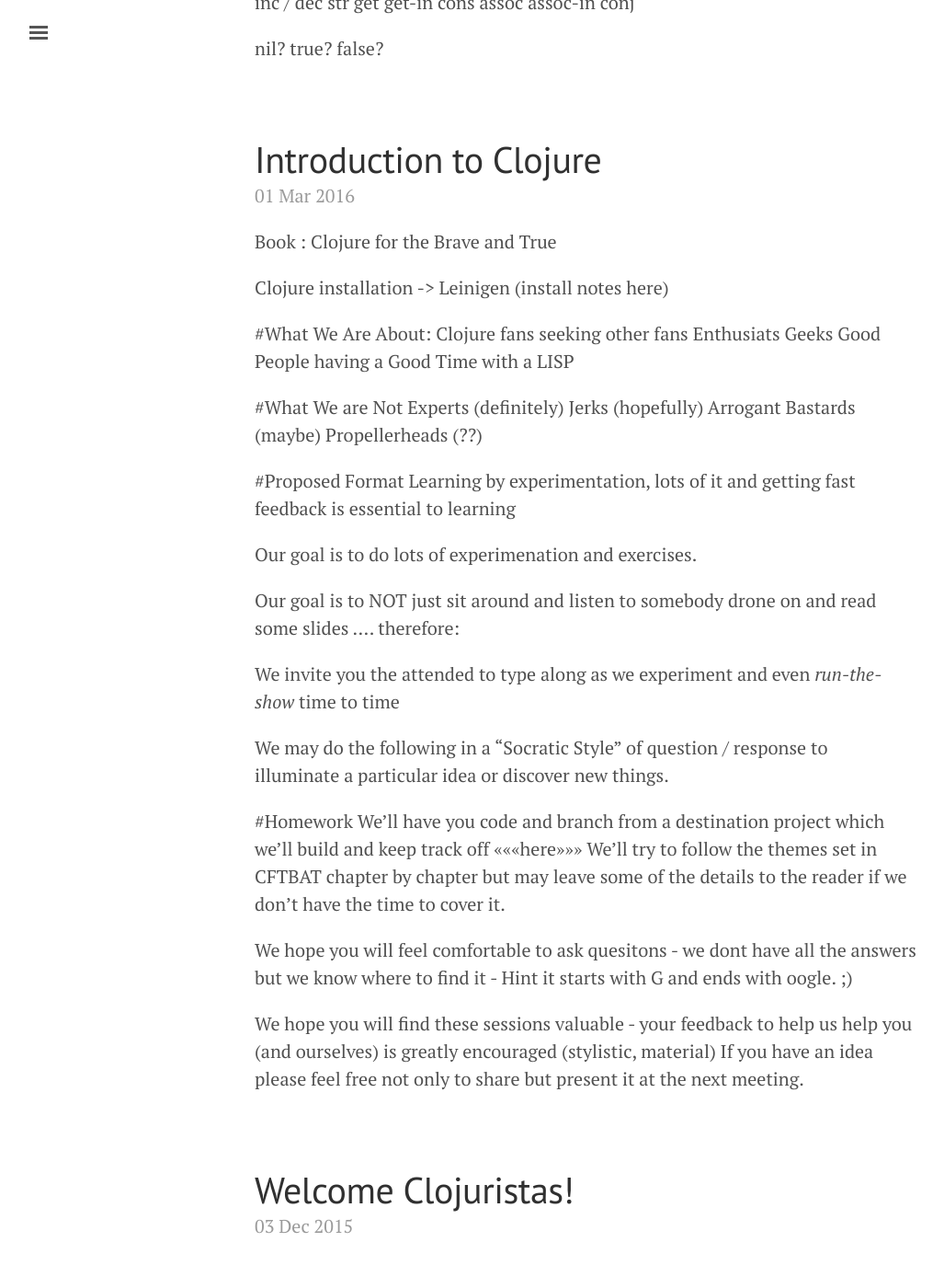
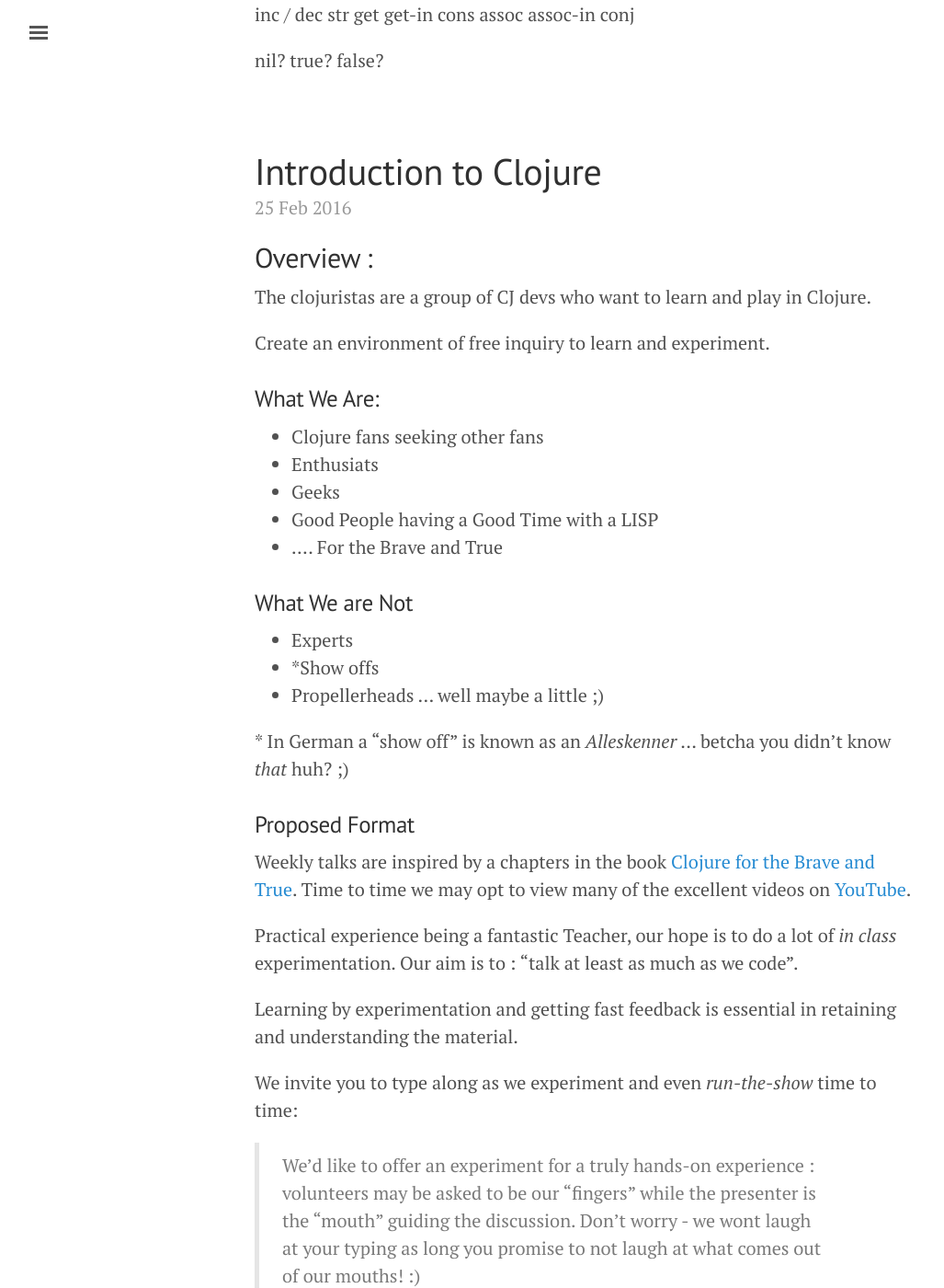
Before and after one commit to cjdev/clojuristas, a Jekyll site: the page built from index.html, in a window 1280 px wide and 1400 px high, scrolled down 1166 px. Shown: the whole window at 92% size, without its empty margins (3-1030 px from the left). Built offline with Jekyll 4.4.1, drawn with Linux system fonts in a browser that asks for light colours; the list of posts is cut into pages by our own code; some of the changed text lies outside the part shown.

Commit message:
first commit by bill for intro to the class and some scratch docs

```diff
--- /dev/null
+++ b/_posts/2016-02-25-introduction-to-clojure.md
@@ -0,0 +1,91 @@
+---
+layout: post
+title: Introduction to Clojure
+---
+
+## Overview :
+
+The clojuristas are a group of CJ devs who want to learn and play in Clojure.
+
+Create an environment of free inquiry to learn and experiment.
+
+### What We Are:
+- Clojure fans seeking other fans
+- Enthusiats
+- Geeks
+- Good People having a Good Time with a LISP
+- .... For the Brave and True
+
+### What We are Not
+- Experts
+- \*Show offs
+- Propellerheads ... well maybe a little ;)
+
+\* In German a "show off" is known as an *Alleskenner* ... betcha you didn't know *that* huh? ;)
+
+### Proposed Format
+Weekly talks are inspired by a chapters in the book [Clojure for the Brave and True](http://www.braveclojure.com/). Time to time we may opt to view many of the excellent videos on [YouTube](https://www.youtube.com/user/ClojureTV).
+
+Practical experience being a fantastic Teacher, our hope is to do a lot of *in class* experimentation. Our aim is to : "talk at least as much as we code".
+
+Learning by experimentation and getting fast feedback is essential in retaining and understanding the material.
+
+We invite you to type along as we experiment and even *run-the-show* time to time:
+
+> We'd like to offer an experiment for a truly hands-on experience : volunteers may be asked to be our "fingers" while the presenter is the "mouth" guiding the discussion. Don't worry - we wont laugh at your typing as long you promise to not laugh at what comes out of our mouths! :)
+
+
+Attendees are encouraged to type along and try the experiments in class as we go.
+
+### Homework - bringing it all home...
+
+Homework is meant to help re-enforce a set of topics:
+Each week you can if you choose show us your solutions and ask questions. Participants may chime in and offer alternatives.
+This way we'll learn from each other.
+
+GOAL : have code build and tested in travis-ci or cloudbees.
+
+### Tying it up
+We'll try to follow the themes set in CFTBAT chapter by chapter but may leave some of the details to the reader if we don't have the time to cover it.
+
+We hope you will feel comfortable to ask quesitons - while we wont have all the answers but we may know how and where to find it.
+
+We hope you will find these sessions valuable - your feedback to help us help you (and ourselves) is greatly encouraged (stylistic, material)
+If you have an idea please feel free not only to share but present it at the next meeting.
+
+
+### Getting setup
+
+Follow the the link to [Leinigen](http://leiningen.org) (its like maven)
+
+The installation instructions should be fairly clear - if not try something like this in your shell.
+
+{% highlight shell %}
+
+$> sh <(curl -S https://raw.githubusercontent.com/technomancy/leiningen/stable/bin/lein)
+
+{% endhighlight %}
+
+Or maybe
+
+{% highlight shell %}
+
+$> source <(curl -S https://raw.githubusercontent.com/technomancy/leiningen/stable/bin/lein)
+
+{% endhighlight %}
+
+To fire up a REPL just type:
+
+{% highlight shell %}
+
+$> lein repl
+
+{% endhighlight %}
+
+And to exit and return to your shell
+
+{% highlight shell %}
+
+user=> exit
+
+{% endhighlight %}
--- a/_posts/2016-03-01-Week-01-Introduction-to-Clojure.md
+++ /dev/null
@@ -1,40 +0,0 @@
----
-layout: post
-title: Introduction to Clojure
----
-
-Book : Clojure for the Brave and True
-
-Clojure installation -> Leinigen (install notes here)
-
-#What We Are About:
-Clojure fans seeking other fans
-Enthusiats
-Geeks
-Good People having a Good Time with a LISP
-
-#What We are Not
-Experts (definitely)
-Jerks (hopefully)
-Arrogant Bastards (maybe)
-Propellerheads (??)
-
-#Proposed Format
-Learning by experimentation, lots of it and getting fast feedback is essential to learning
-
-Our goal is to do lots of experimenation and exercises.
-
-Our goal is to NOT just sit around and listen to somebody drone on and read some slides .... therefore:
-
-We invite you the attended to type along as we experiment and even *run-the-show* time to time
-
-We may do the following in a "Socratic Style" of question / response to illuminate a particular idea or discover new things.
-
-#Homework
-We'll have you code and branch from a destination project which we'll build and keep track off <<<<<<here>>>>>>
-We'll try to follow the themes set in CFTBAT chapter by chapter but may leave some of the details to the reader if we don't have the time to cover it.
-
-We hope you will feel comfortable to ask quesitons - we dont have all the answers but we know where to find it - Hint it starts with G and ends with oogle. ;)
-
-We hope you will find these sessions valuable - your feedback to help us help you (and ourselves) is greatly encouraged (stylistic, material)
-If you have an idea please feel free not only to share but present it at the next meeting.
--- a/_posts/2016-03-01-Week-01a-Chapter-03-CFTBAT.md
+++ b/_posts/2016-03-01-clojure-deep-dive.md
@@ -1,9 +1,11 @@
 ---
 layout: post
-title: Chapter >strike out 01 < 03 Clojure Deep Dive
+title: Clojure Deep Dive
 ---
 
-#What we'll cover
+### Welcome to Clojure for the Brave and True - Chapter 03
+
+### What we'll cover more or less
 
 The Humble List
 > ()
--- a/index.html
+++ b/index.html
@@ -7,7 +7,7 @@
   {% for post in paginator.posts %}
   <div class="post">
     <h1 class="post-title">
-      <a href="{{ site.baseurl }}/{{ post.url }}">
+      <a href="{{ site.baseurl }}{{ post.url }}">
         {{ post.title }}
       </a>
     </h1>
```
